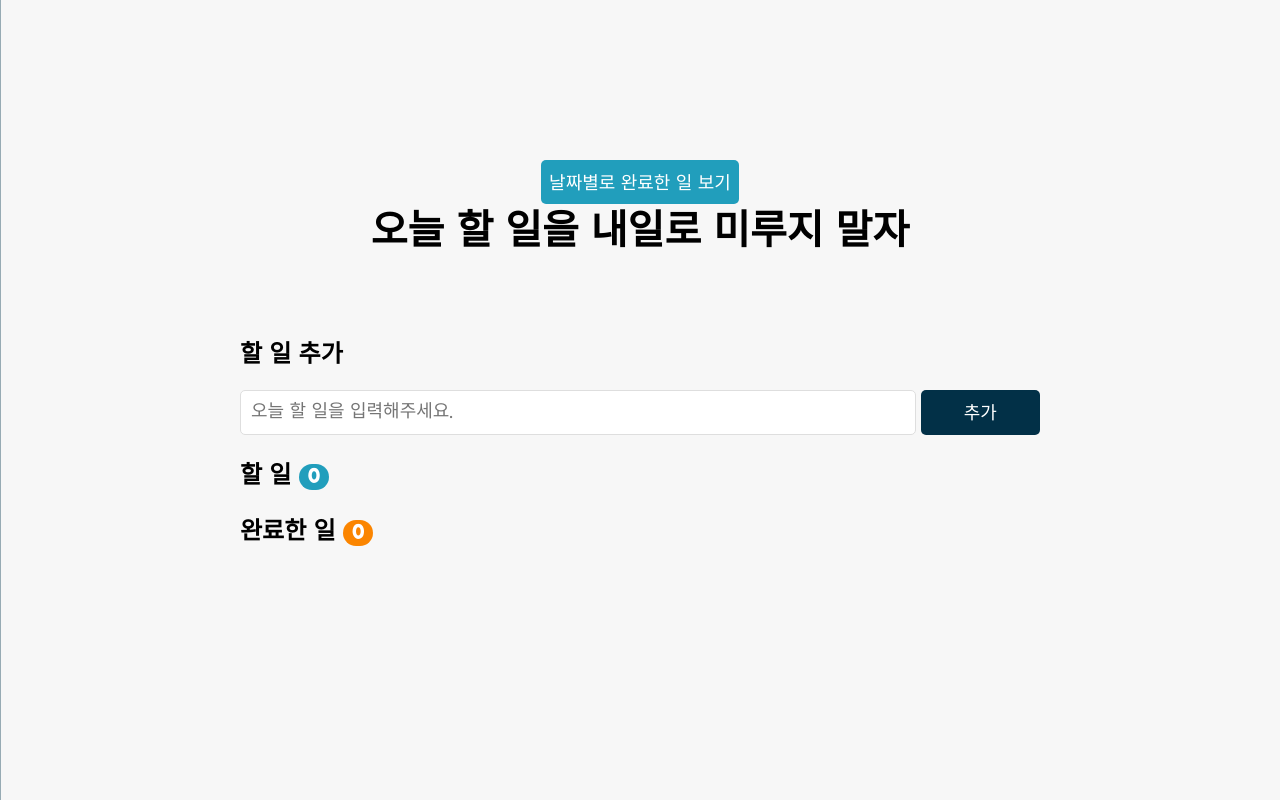
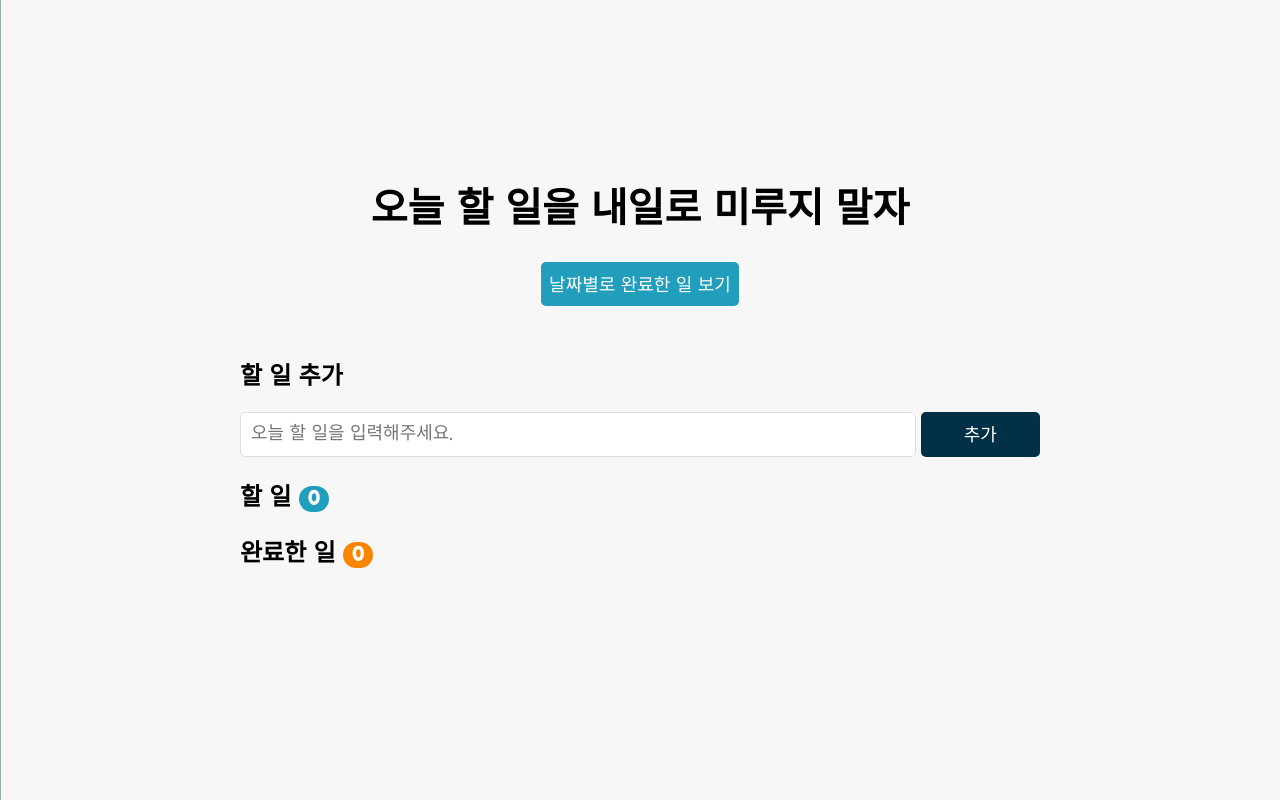
Before and after one commit to wonsss/codesquadstudy, a website with bundled scripts: page step6_OOP/index.html in a window 1280 px wide. Built offline with nearby package versions, Linux system fonts and the light colour scheme.

Commit message:
css - 버튼 위치 조정

```diff
--- a/step6_OOP/index.html
+++ b/step6_OOP/index.html
@@ -7,13 +7,14 @@
     <link rel="stylesheet" href="style.css">
     <title>두둥리스트</title>
   <body>
-    <button id="achievement-btn" class="btn achievement-btn">날짜별로 완료한 일 보기</button>
+
     <div id="achievements" class="achievements">
       <h2>날짜별 완료한 일 모음</h2>
       <button id="close-btn" class="close-btn">닫기</button>
       <div id="achievementDiv" class="achievement-div"></div>
     </div>
       <h1>오늘 할 일을 내일로 미루지 말자</h1>
+          <button id="achievement-btn" class="achievement-btn">날짜별로 완료한 일 보기</button>
       <div class="container">
           <h2>할 일 추가</h2>
           <div class="add-container">
--- a/step6_OOP/style.css
+++ b/step6_OOP/style.css
@@ -243,10 +243,8 @@ li {
 }
 
 .achievement-btn {
-  position: absolute;
-  top: 160px;
+  position: relative;
   padding: 8px;
-  align-items: center;
   background-color: var(--todo1);
 }
 
@@ -339,5 +337,5 @@ li {
   padding: 8px;
   position: absolute;
   top: 20px;
-  left: 201px;
+  left: 207px;
 }
```
